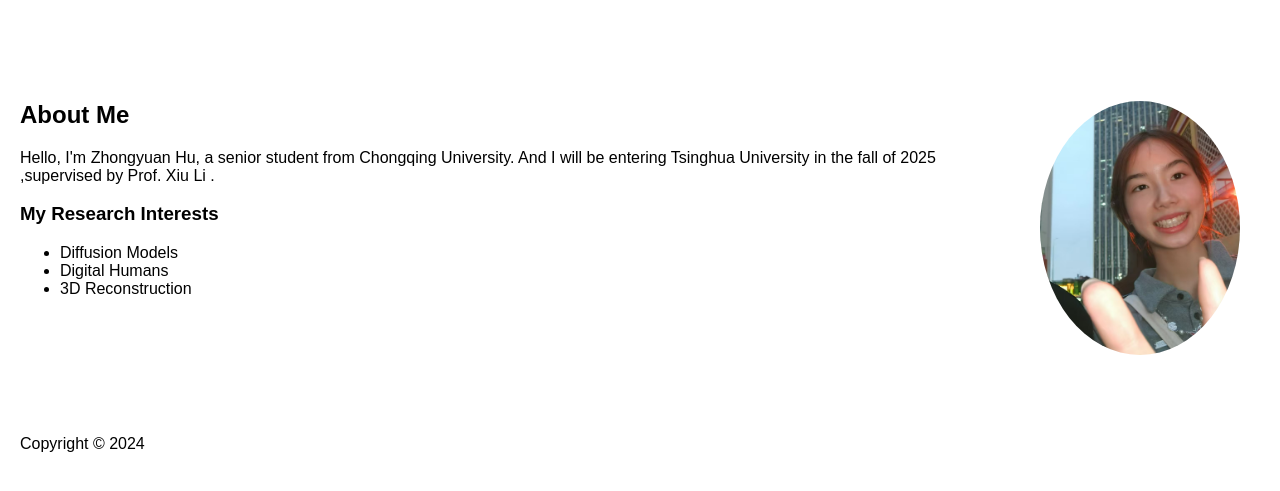
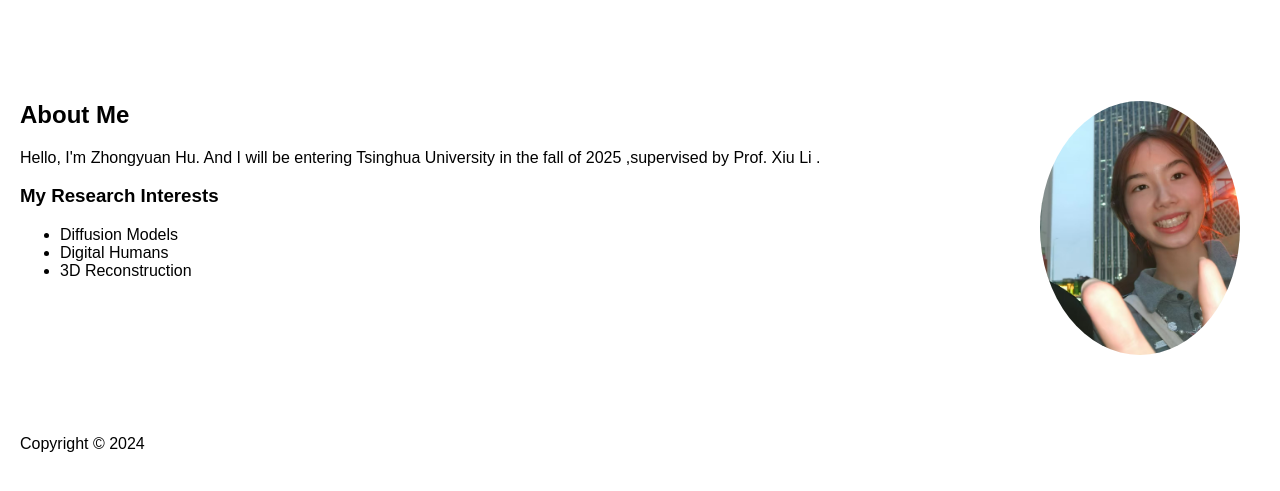
Before and after one commit to hflexx/hflexx.github.io, a plain HTML site: page index.html in a window 1280 px wide. Shown: the part 99-590 px from the top of the page. Drawn offline with Linux system fonts and the light colour scheme.

Commit message:
Update index.html

```diff
--- a/index.html
+++ b/index.html
@@ -42,7 +42,7 @@
     <main>
         <section>
             <h2>About Me</h2>
-            <p>Hello, I'm Zhongyuan Hu, a senior student from Chongqing University. And I will be entering Tsinghua University in the fall of 2025 ,supervised by Prof. Xiu Li .</p>
+            <p>Hello, I'm Zhongyuan Hu. And I will be entering Tsinghua University in the fall of 2025 ,supervised by Prof. Xiu Li .</p>
             <h3>My Research Interests</h3>
             <ul>
                 <li>Diffusion Models</li>
```
